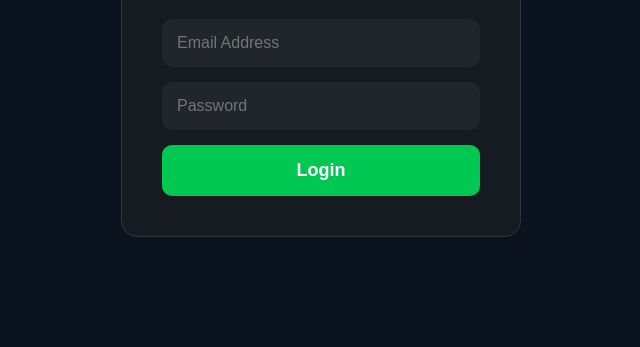
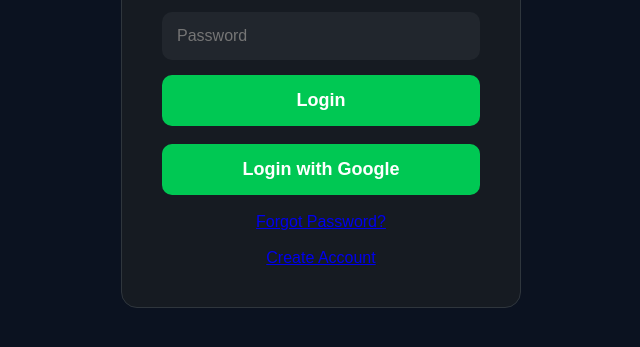
Before and after one commit to raselah15/rasels-trading-platform, a plain HTML site: page index.html in a window 1280 px wide. Shown: the part 359-706 px from the top of the page, without its empty margins (319-959 px from the left). Drawn offline with Linux system fonts and the light colour scheme.

Commit message:
Restore login page

```diff
--- a/index.html
+++ b/index.html
@@ -1,12 +1,18 @@
 <!DOCTYPE html>
 <html lang="en">
+
 <head>
+
 <meta charset="UTF-8">
+
 <meta name="viewport" content="width=device-width, initial-scale=1.0">
+
 <title>Rasel's Trading Platform</title>
 
 <link rel="stylesheet" href="css/style.css">
+
 </head>
+
 <body>
 
 <div class="login-container">
@@ -34,10 +40,36 @@
 >
 
 <button type="submit">
+
 Login
+
 </button>
 
 </form>
+
+<br>
+
+<button id="googleLogin">
+
+Login with Google
+
+</button>
+
+<br><br>
+
+<a href="#" id="forgotPassword">
+
+Forgot Password?
+
+</a>
+
+<br><br>
+
+<a href="pages/register.html">
+
+Create Account
+
+</a>
 
 </div>
 
@@ -46,4 +78,5 @@
 <script type="module" src="js/login.js"></script>
 
 </body>
+
 </html>
```
Lines whose indentation alone changed are shown as unchanged.
